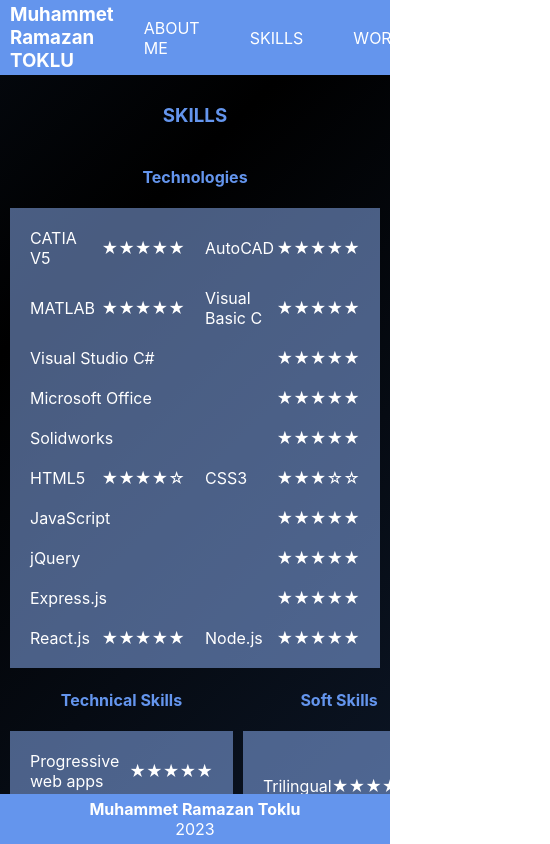
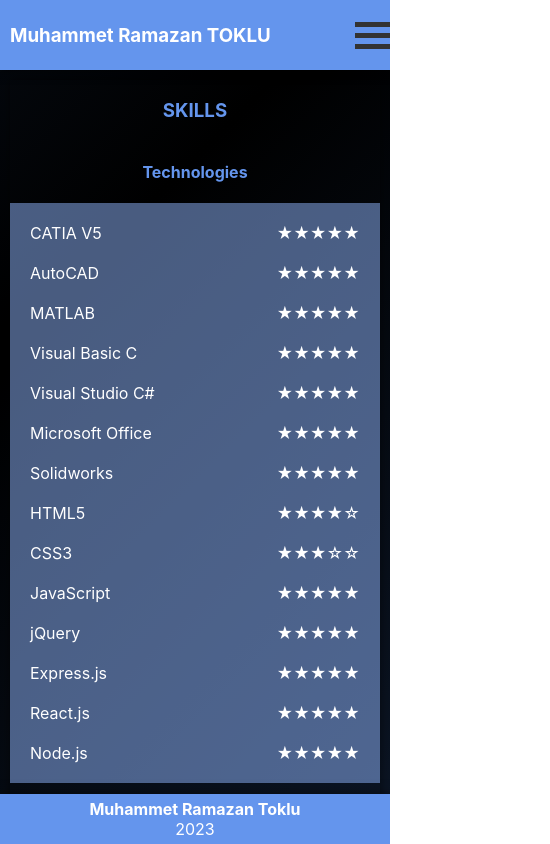
Before and after one commit to mramazant/React-Portfolio, a React (Create React App) app: page /skills in a window 390 px wide. Shown: the whole page, 550 px wide, since content can reach past the window. Built offline with nearby package versions, Linux system fonts and the light colour scheme.

Commit message:
mobile-styling, added menu-close button on mobile

```diff
--- a/src/App.css
+++ b/src/App.css
@@ -18,6 +18,8 @@
   border-radius: 5px;
   padding: 10px;
   box-sizing: border-box;
+  box-shadow: 0px 0px 10px 0px rgba(0, 0, 0, 50%);
+
 }
 
 h1,h2,h3,h4{
--- a/src/components/Details/index.css
+++ b/src/components/Details/index.css
@@ -52,6 +52,7 @@
     background-color: var(--primary-hover);
     flex: 1 1 50%;
     padding: 10px;
+    box-shadow: 0px 0px 10px 0px rgba(0, 0, 0, 50%);
 
 }
 
@@ -62,3 +63,15 @@
 .resume{
     padding:10px 0;
 }
+
+@media only screen and (max-width:760px){
+    .courses{
+        flex-direction: column;
+    }
+    .about-me{
+        flex-direction: column;
+    }
+    .profile-pic{
+        width: 100%;
+    }
+}
--- a/src/components/Footer/index.css
+++ b/src/components/Footer/index.css
@@ -11,6 +11,8 @@
     align-items: center;
     box-sizing: border-box;
     padding: 5px;
+    z-index: 2;
+    box-shadow: 0px 0px 10px 0px rgba(0, 0, 0, 50%);
 }
 
 .footer > h4{
--- a/src/components/Header/index.css
+++ b/src/components/Header/index.css
@@ -6,6 +6,8 @@
     align-items: center;
     /* padding: 10px; */
     color: white;
+    z-index: 2;
+    box-shadow: 0px 0px 10px 0px rgba(0, 0, 0, 50%);
 }
 .nav-items{
     display: flex;
@@ -36,3 +38,41 @@
 .header > h1, .header > h2, .header > h3, .header > h4{
     color: white;
 }
+.container{
+    display: none;
+}
+@media only screen and (max-width:760px) {
+    .menu-closed{
+        display: none;
+    }
+    .nav-items{
+        flex-direction: column;
+        position: absolute;
+        top: 70px;
+        right: 0;
+        background-color: var(--primary);
+        height: auto;
+        box-shadow: 0px 0px 10px 0px rgba(0, 0, 0, 50%);
+    }
+    .container {
+        display: inline-block;
+        cursor: pointer;
+      }
+
+      .bar1, .bar2, .bar3 {
+        width: 35px;
+        height: 5px;
+        background-color: #333;
+        margin: 6px 0;
+        transition: 0.4s;
+      }
+      .opened.bar1 {
+        transform: translate(0, 11px) rotate(-45deg);
+      }
+
+      .opened.bar2 {opacity: 0;}
+
+      .opened.bar3 {
+        transform: translate(0, -11px) rotate(45deg);
+      }
+}
--- a/src/components/Header/index.js
+++ b/src/components/Header/index.js
@@ -1,10 +1,27 @@
 import "./index.css";
 import { Link } from "react-router-dom";
+import { useEffect, useState } from "react";
+
+const MenuIcon = ({menuOpen, toggleMenu})=>{
+
+  return(
+    <div className="container" onClick={()=>{toggleMenu()}}>
+      <div className={`bar1 ${menuOpen?"opened":""}`}></div>
+      <div className={`bar2 ${menuOpen?"opened":""}`}></div>
+      <div className={`bar3 ${menuOpen?"opened":""}`}></div>
+    </div>
+  )
+}
 const Header = () => {
+  let [menuOpen, setMenuOpen] = useState(false);
+  const toggleMenu = ()=>{
+    setMenuOpen(!menuOpen);
+  }
   return (
     <header className="header">
-      <h3 class="heading">Muhammet Ramazan TOKLU</h3>
-      <nav className="nav-items">
+      <h3 className="heading">Muhammet Ramazan TOKLU</h3>
+      <MenuIcon menuOpen={menuOpen} toggleMenu={toggleMenu}/>
+      <nav className={`nav-items ${menuOpen?"":"menu-closed"}`}>
       <Link className="nav-link" to={{ pathname: `/` }}>
         About Me
       </Link>
--- a/src/components/Skills/index.css
+++ b/src/components/Skills/index.css
@@ -27,6 +27,8 @@
     flex-direction: column;
     justify-content: center;
     align-items: center;
+    box-shadow: 0px 0px 10px 0px rgba(0, 0, 0, 50%);
+
 }
 
 .extra-skills{
@@ -44,3 +46,12 @@
     box-sizing: border-box;
     flex: 1 1 100%;
 }
+
+@media only screen and (max-width:760px){
+    .extra-skills{
+        flex-direction: column;
+    }
+    .skill{
+        flex: 1 1 100%;
+    }
+}
```
